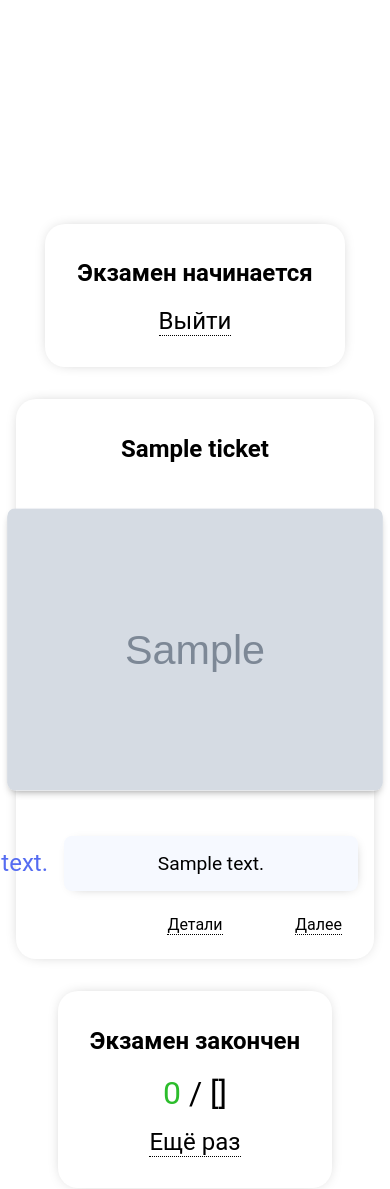
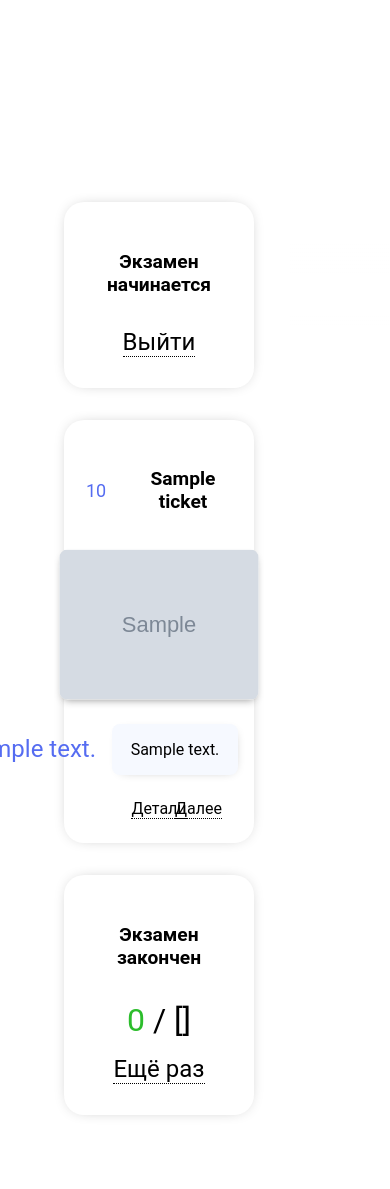
Before and after one commit to Twicebyte/georgian-driving-exam, a Flask app: template templates/index.html in a window 390 px wide. Shown: the part 672-1861 px from the top of the page. Run offline with Flask 2, Linux system fonts and the light colour scheme; the template is opened without the code that fills it: most values are stand-ins (such as "Sample title", 1, 10 or a date in 2020); grey boxes marked "Sample" are stand-in pictures.

Commit message:
responsive design

```diff
--- a/static/style.css
+++ b/static/style.css
@@ -191,6 +191,7 @@
 
 div.ticket > div.question {
     padding: 0 32px;
+    position: relative;
 }
 
 div.ticket > span.num {
@@ -203,6 +204,19 @@
     transform: translateY(-50%);
     z-index: 1;
     color: #556cf1;
+}
+
+span.mobilenum {
+    position: absolute;
+    left: -16px;
+    top: 50%;
+    -ms-transform: translateY(-50%) translateX(-100%);
+    transform: translateY(-50%) translateX(-50%);
+    font-size: x-large;
+    z-index: 10;
+    color: #556cf1;
+    text-anchor: middle;
+    display: none;
 }
 
 span#goodnum {
@@ -259,3 +273,90 @@
     border-radius: 20px;
     box-shadow: 0px 0px 16px -8px #888;
 }
+
+@media (max-width: 500px) {
+    h2 {
+        font-size: 1.0em;
+    }
+
+    div.ticket > img {
+        margin: 8px 0;
+    }
+
+    div.ticket > div.answers > div.answer {
+        font-size: 0.9em;
+    }
+
+    div.ticket > span.num {
+        display: none;
+    }
+
+    span.allnum {
+        display: none;
+    }
+
+    span.mobilenum {
+        font-size: large;
+        display: inline;
+    }
+
+    div.ticket > div.question {
+        padding: 0 32px;
+        position: relative;
+        margin-left: 48px;
+        padding: 16px;
+    }
+
+
+  }
+
+
+  @media (max-width: 1000px) {
+    h2, h3 {
+        font-size: 1.2em;
+    }
+
+    div.ticket {
+        max-width: calc(100vw - 200px);
+        margin-left: 64px;
+    }
+
+    div.ticket > img {
+        margin: 8px 0;
+    }
+    div.ticket > span.num {
+        right: -90px;
+    }
+
+    div.ticket > div.answers > div.answer {
+        font-size: 1.0em;
+    }
+
+    /* div.ticket > span.num {
+        display: none;
+    } */
+
+    /* span.allnum {
+        display: none;
+    } */
+
+    /* span.mobilenum {
+        font-size: large;
+        display: inline;
+    } */
+
+    div.ticket > div.question {
+        padding: 0 32px;
+        position: relative;
+        margin-left: 48px;
+        padding: 16px;
+    }
+    div.ticket-container {
+        align-items: flex-start;
+    }
+
+    .shader {
+        width: 100px;
+    }
+
+  }
--- a/templates/index.html
+++ b/templates/index.html
@@ -2,6 +2,7 @@
 <html>
     <head>
         <meta charset="utf-8">
+        <meta name="viewport" content="width=device-width, initial-scale=1">
         <link rel="stylesheet" href="{{ url_for('static', filename='style.css') }}">
         <title>Georgian Driving Exam</title>
         <script>
@@ -133,13 +134,13 @@
             <div class="placeholder"></div>
 
             <div class="ticket">
-                <div class="question"><h2>Экзамен начинается</h2></div>
+                <div style="margin: 32px;"><h3>Экзамен начинается</h2></div>
                 <div style="margin: 16px;"><span class="nextexam" onclick="logout(this)">Выйти</span></div>
             </div>
         {% for i, ticket in tickets %}
             <div class="ticket">
                 <span class="num">{{ i+1 }}</span>
-                <div class="question"><h2>{{ ticket.question }}</h2></div>
+                <div class="question"><span class="mobilenum">{{ i+1 }}</span><h2>{{ ticket.question }}</h2></div>
                 {% if ticket.image %}
                 <img src="{{ ticket.image }}" alt="Ticket image">
                 {% endif %}
@@ -156,7 +157,7 @@
             </div>
         {% endfor %}
         <div class="ticket">
-            <div class="question"><h2>Экзамен закончен</h2></div>
+            <div style="margin: 32px;"><h3>Экзамен закончен</h2></div>
             <span class="stats" id="goodnum">0</span><span class="stats"> / {{ allnum }}</span>
             <div style="margin: 16px;"><span class="nextexam" onclick="nextexam(this)">Ещё раз</span></div>
         </div>
```
Also changed, not shown: tickets.json.
